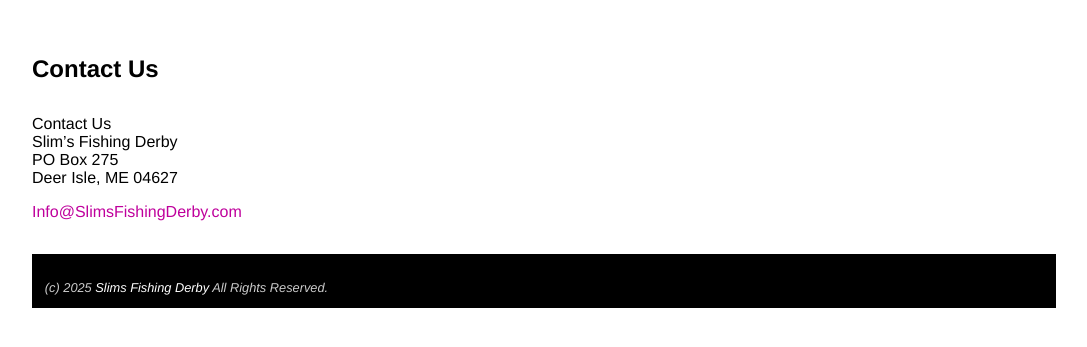
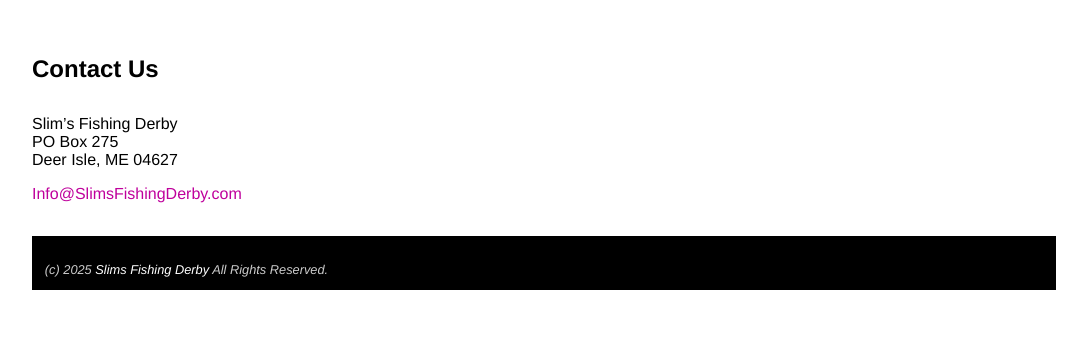
Before and after one commit to slimsfishingderby/slimsfishingderby.github.io, a plain HTML site: page contact.html in a window 1280 px wide. Shown: the part 227-574 px from the top of the page, without its empty margins (96-1183 px from the left). Drawn offline with Linux system fonts and the light colour scheme.

Commit message:
Update contact.html

```diff
--- a/contact.html
+++ b/contact.html
@@ -31,8 +31,7 @@
 
 <h1>Contact Us</h1>
 
-<p>Contact Us<br>
-Slim’s Fishing Derby<br>
+<p>Slim’s Fishing Derby<br>
 PO Box 275<br>
 Deer Isle, ME 04627<br></p>
 
```
